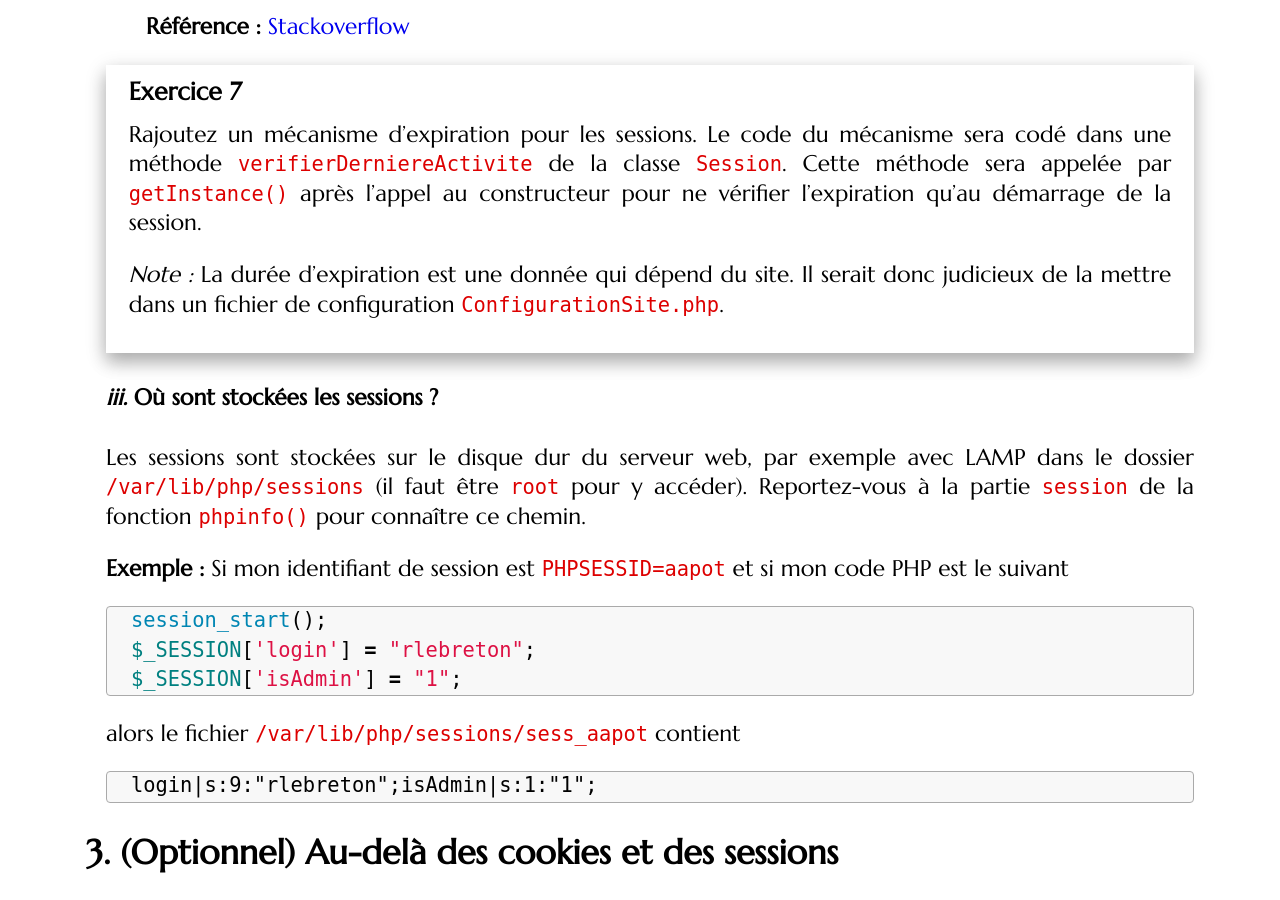
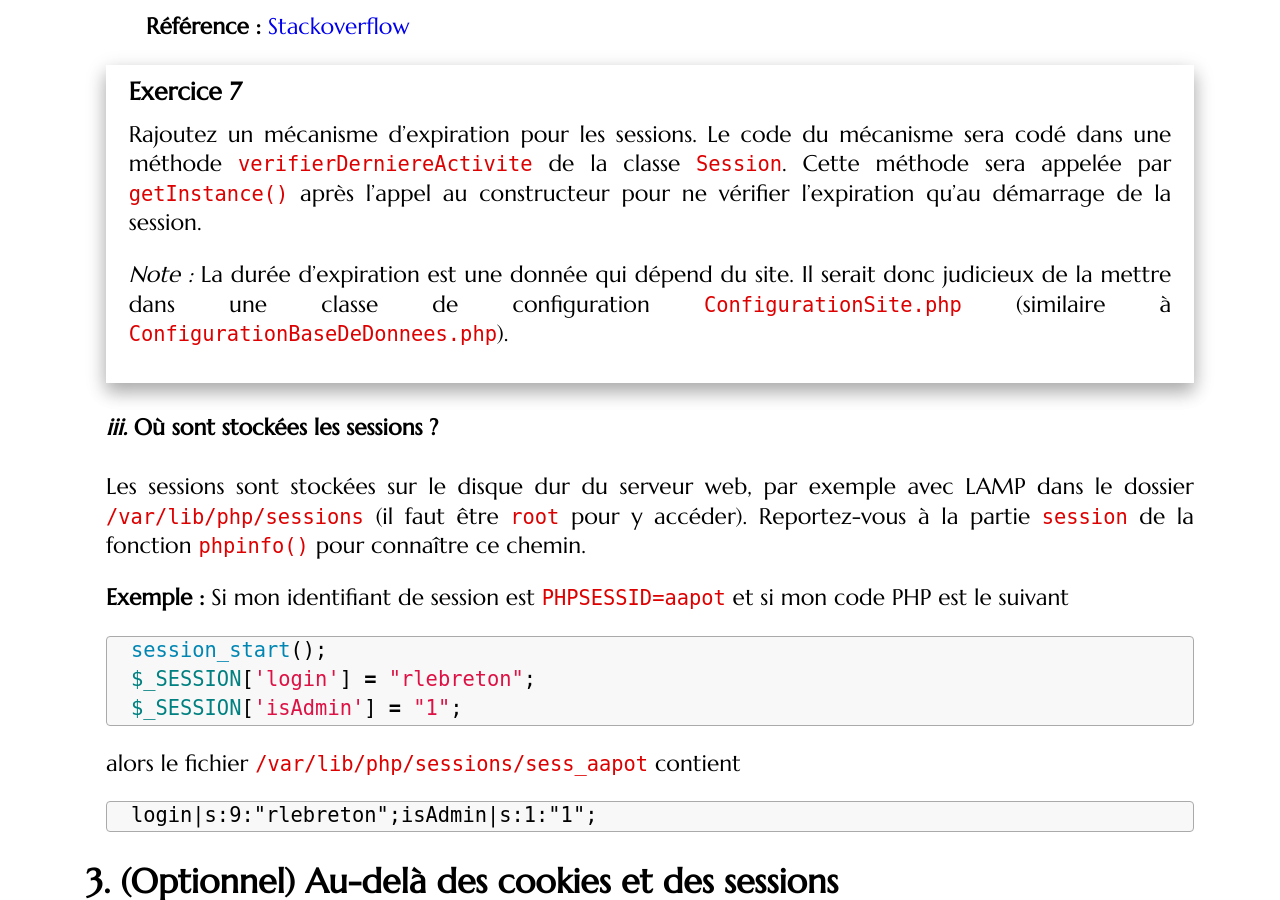
Before and after one commit to romainlebreton/R3.01-DeveloppementWeb, a Jekyll site: the page built from tutorials/tutorial7.md, in a window 1280 px wide and 900 px high, scrolled down 16104 px. Built offline with Jekyll 4.4.1, drawn with Linux system fonts in a browser that asks for light colours; some web fonts are replaced.

Commit message:
TD 7 & 8 : reformulation

```diff
--- a/tutorials/tutorial7.md
+++ b/tutorials/tutorial7.md
@@ -740,7 +740,8 @@ Rajoutez un mécanisme d'expiration pour les sessions. Le code du mécanisme ser
 codé dans une méthode `verifierDerniereActivite` de la classe `Session`. Cette méthode sera appelée par `getInstance()` après l'appel au constructeur pour ne vérifier l'expiration qu'au démarrage de la session.
 
 *Note :* La durée d'expiration est une donnée qui dépend du site. Il serait donc
-judicieux de la mettre dans un fichier de configuration `ConfigurationSite.php`.
+judicieux de la mettre dans une classe de configuration `ConfigurationSite.php`
+(similaire à `ConfigurationBaseDeDonnees.php`).
 
 </div>
 
```
Also changed, not shown: tutorials/tutorial8.md (+12 -14 lines).
